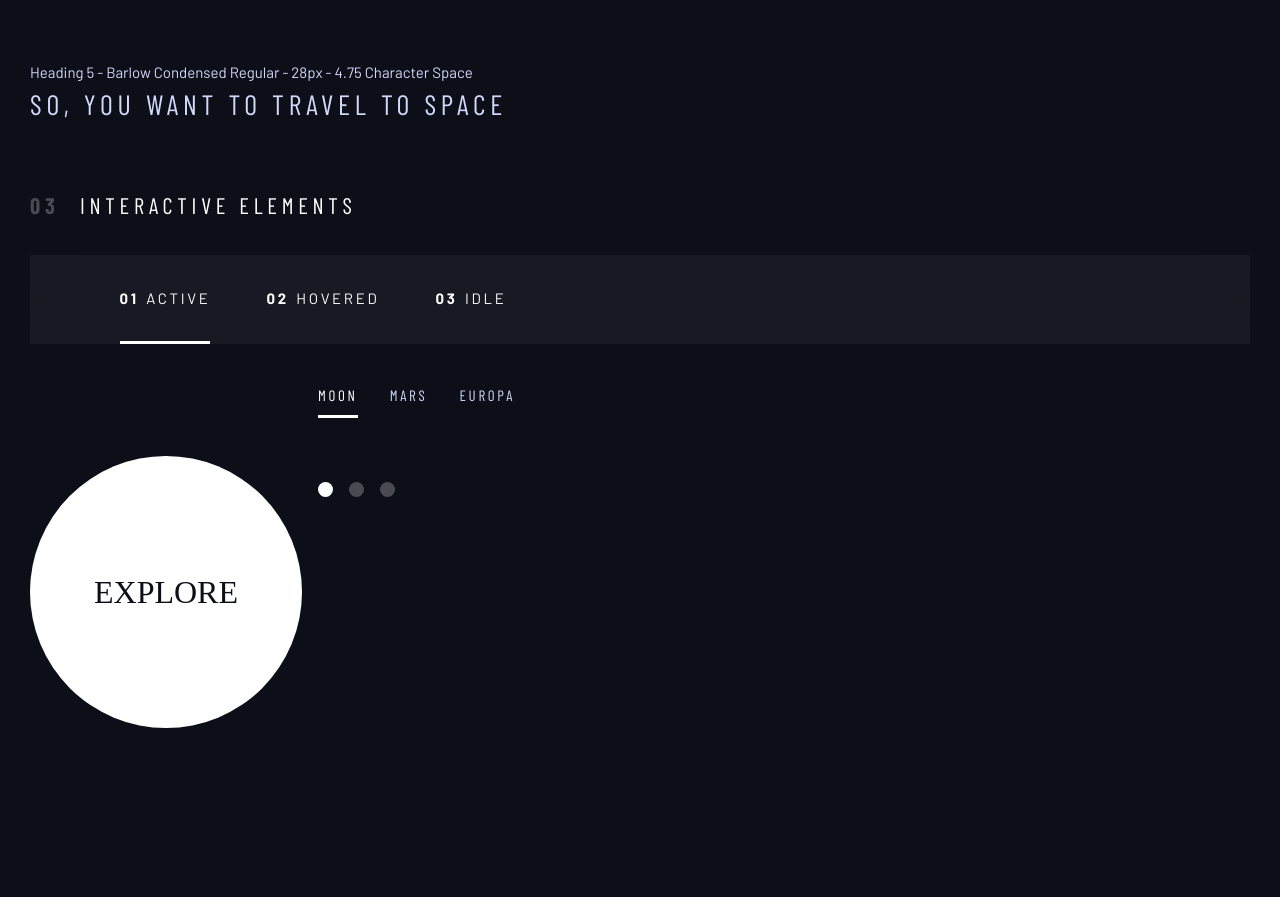
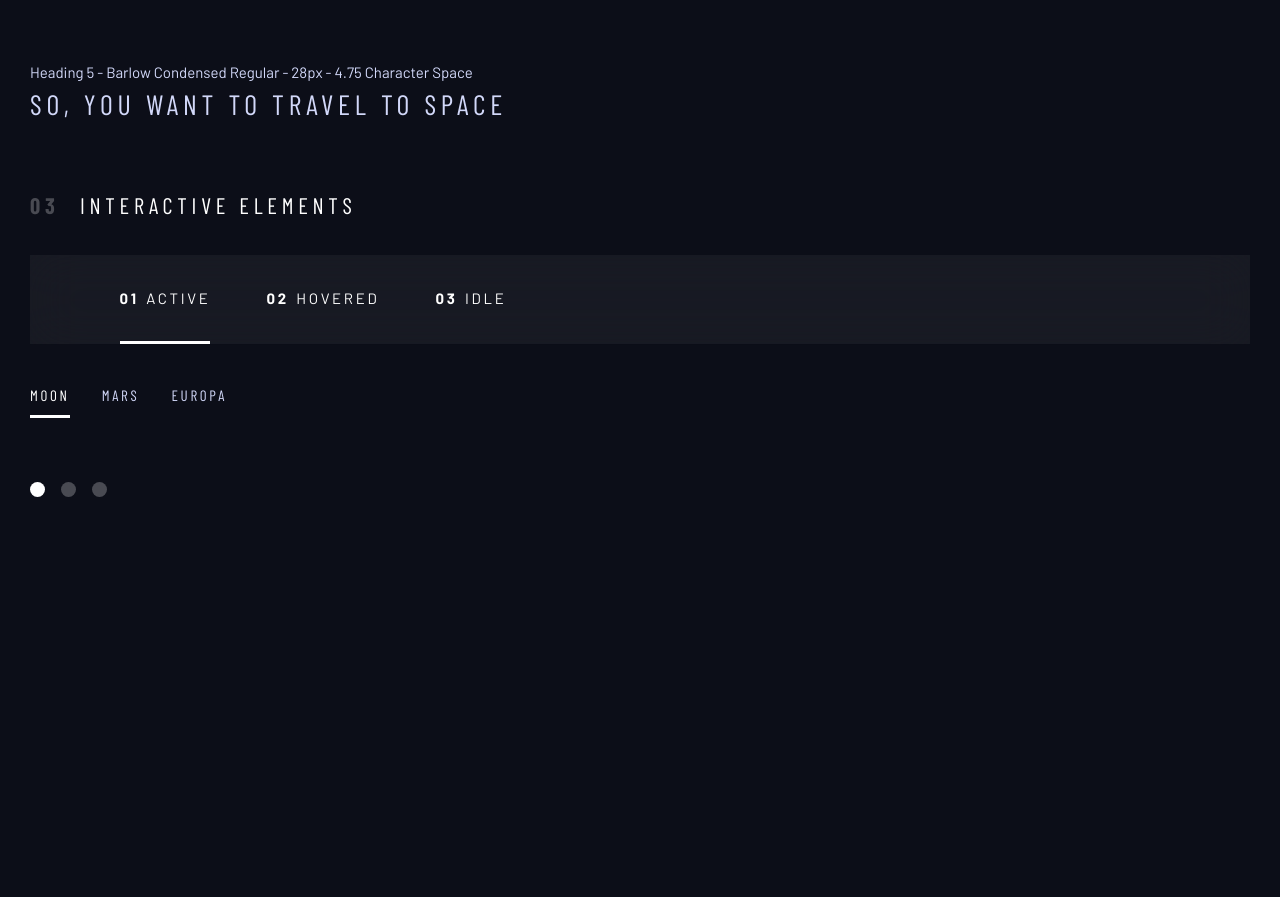
Before and after one commit to JonathanYang0731/shutiao, a plain HTML site: page pages/design-system.html in a window 1280 px wide. Shown: the part 1080-1977 px from the top of the page. Drawn offline with nearby package versions, Linux system fonts and the light colour scheme; a script that the page names is missing; a web font is replaced by a local one.

Commit message:
Update design-system.html

```diff
--- a/pages/design-system.html
+++ b/pages/design-system.html
@@ -103,11 +103,6 @@
                 </div>
 
                 <div class="flex">
-                    <div style="margin-top: 5rem">
-                        <!-- explore button -->
-                        <a href="#" class="large-button uppercase ff-serif fs-600 text-dark bg-white">Explore</a>
-                    </div>
-
                     <div class="flow" style="margin-bottom: 50vh; --flow-space: 4rem">
                         <!-- Tabs -->
                         <div class="tab-list underline-indicators flex">
```
